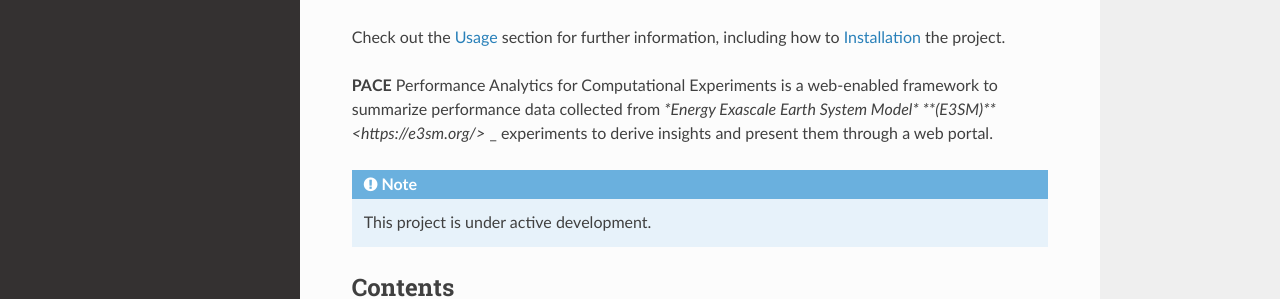
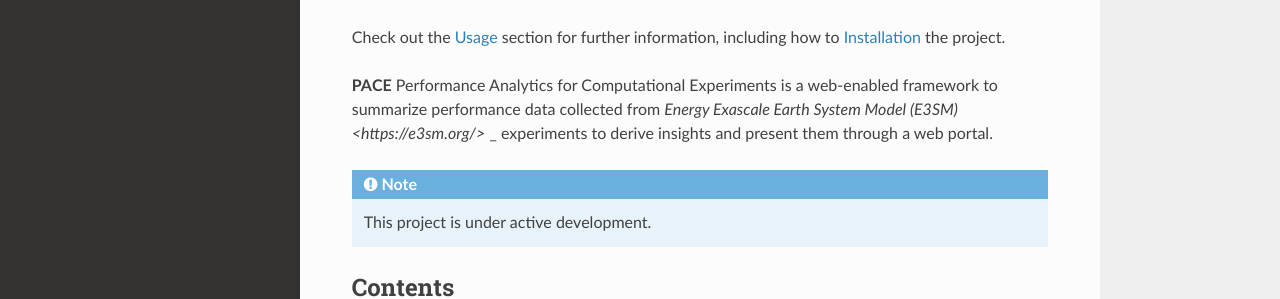
Before and after one commit to gaurabkcutk/readthedocs, a Sphinx documentation site: the page built from docs/source/index.rst, in a window 1280 px wide. Shown: the part 206-505 px from the top of the page. Built offline with Sphinx 7.4.7 and the Read the Docs theme 2.0.0, drawn with Linux system fonts in a browser that asks for light colours.

```diff
--- a/docs/source/index.rst
+++ b/docs/source/index.rst
@@ -10,7 +10,7 @@ Check out the :doc:`usage` section for further information, including
 how to :ref:`installation` the project.
 
 **PACE** Performance Analytics for Computational Experiments is a web-enabled framework to summarize performance
-data collected from `*Energy Exascale Earth System Model* **(E3SM)** <https://e3sm.org/>` _
+data collected from `Energy Exascale Earth System Model (E3SM) <https://e3sm.org/>` _
 experiments to derive insights and present them through a web portal.
 
 .. note::
```
